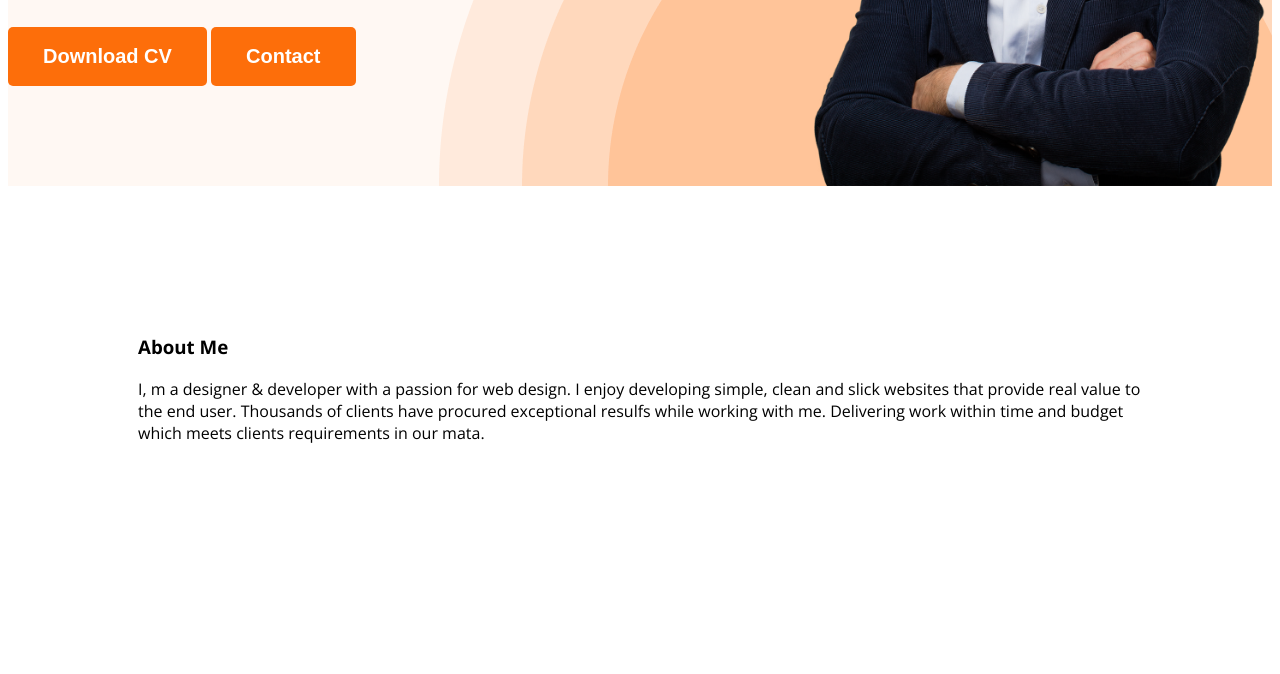
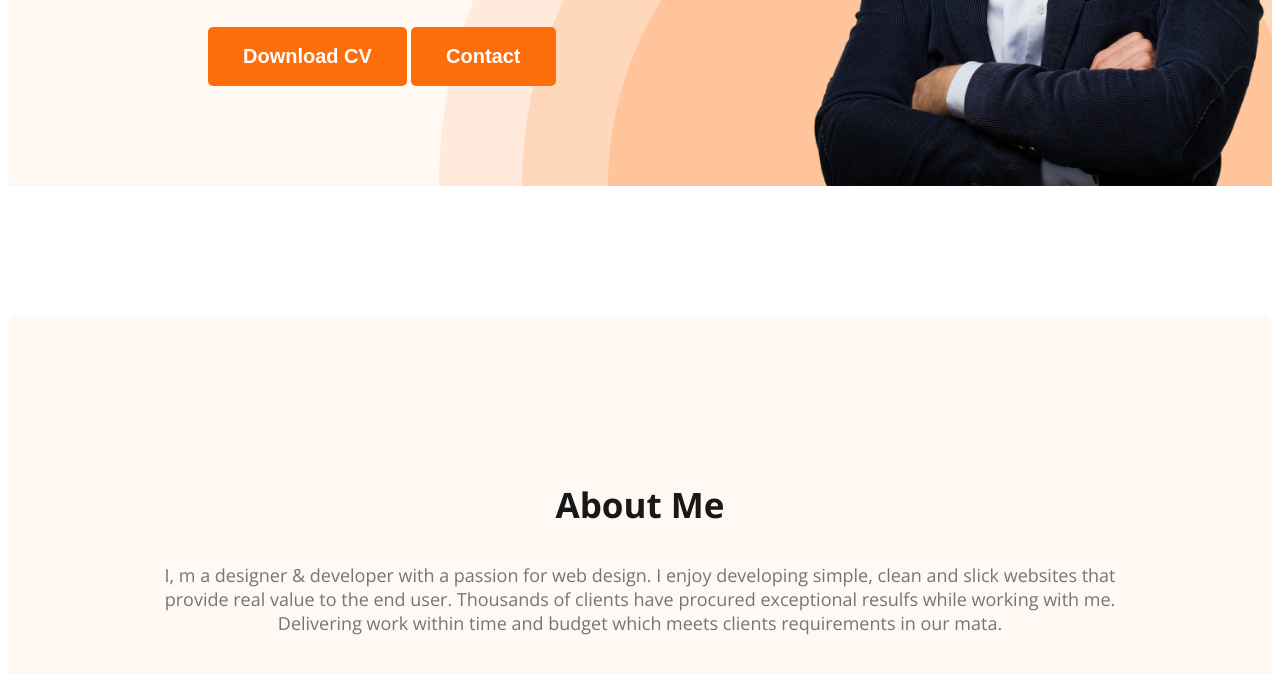
Before and after one commit to toufikahamed01/web-developer-portfolio, a plain HTML site: page index.html in a window 1280 px wide. Shown: the part 552-1226 px from the top of the page. Before the commit the page ends 1150 px from the top, so only its background shows below. Drawn offline with nearby package versions, Linux system fonts and the light colour scheme.

Commit message:
about section created

```diff
--- a/style.css
+++ b/style.css
@@ -15,6 +15,18 @@ body{
     font-weight: 700;
     padding: 18px 35px;
     }
+.section-title{
+    color: #181818;
+    text-align: center;
+    font-size: 35px;
+    font-weight: 700;
+}
+.section-description{
+    color: #757575;
+    font-size: 18px;
+    text-align: center;
+}
+
 nav {
     display: flex;
     align-items: center;
@@ -56,6 +68,7 @@ nav a{
 }
 .banner-content {
     max-width: 500px;
+    margin-left: 200px;
 }
 .banner .profile-picture {
     width: 500px;
@@ -78,4 +91,7 @@ nav a{
 /* about sectoion style */
 .about {
     padding: 130px;
+    border-radius: 10px;
+    background-color: #FFF8F3;
+    margin: 130px 0;
 }
```
